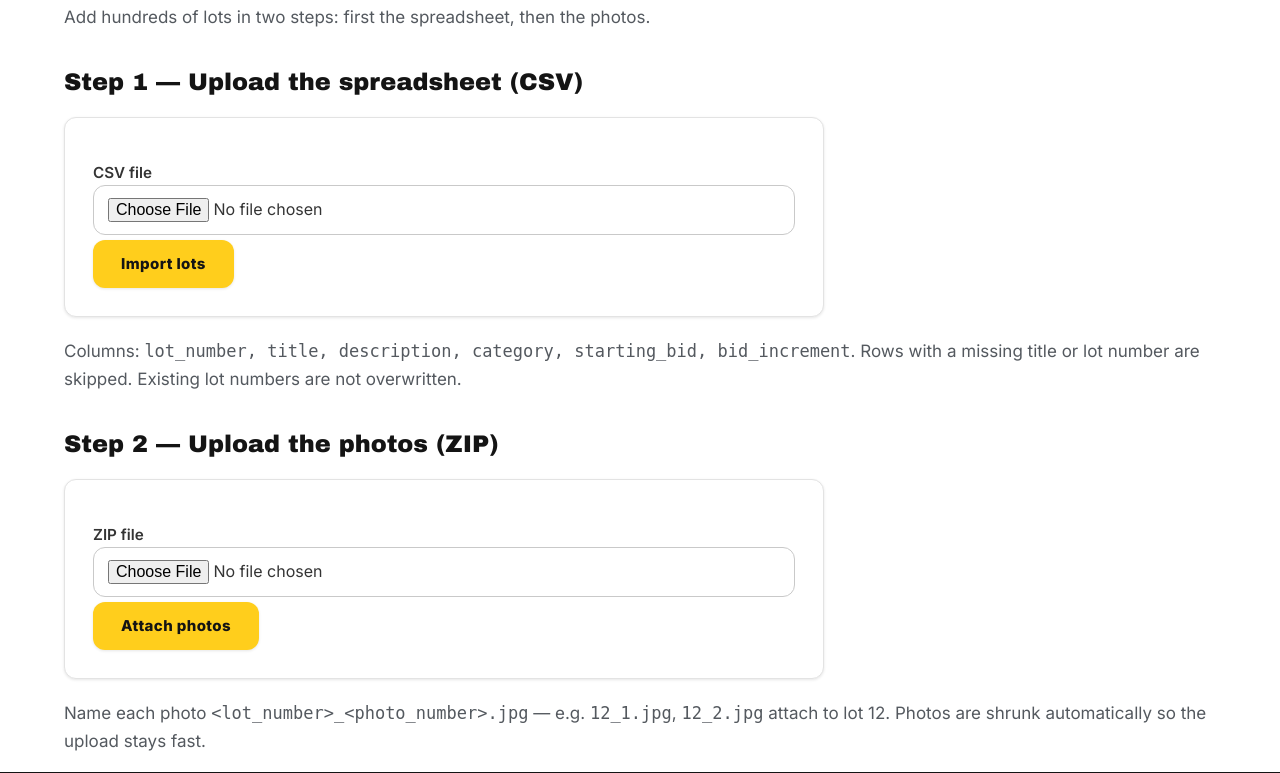
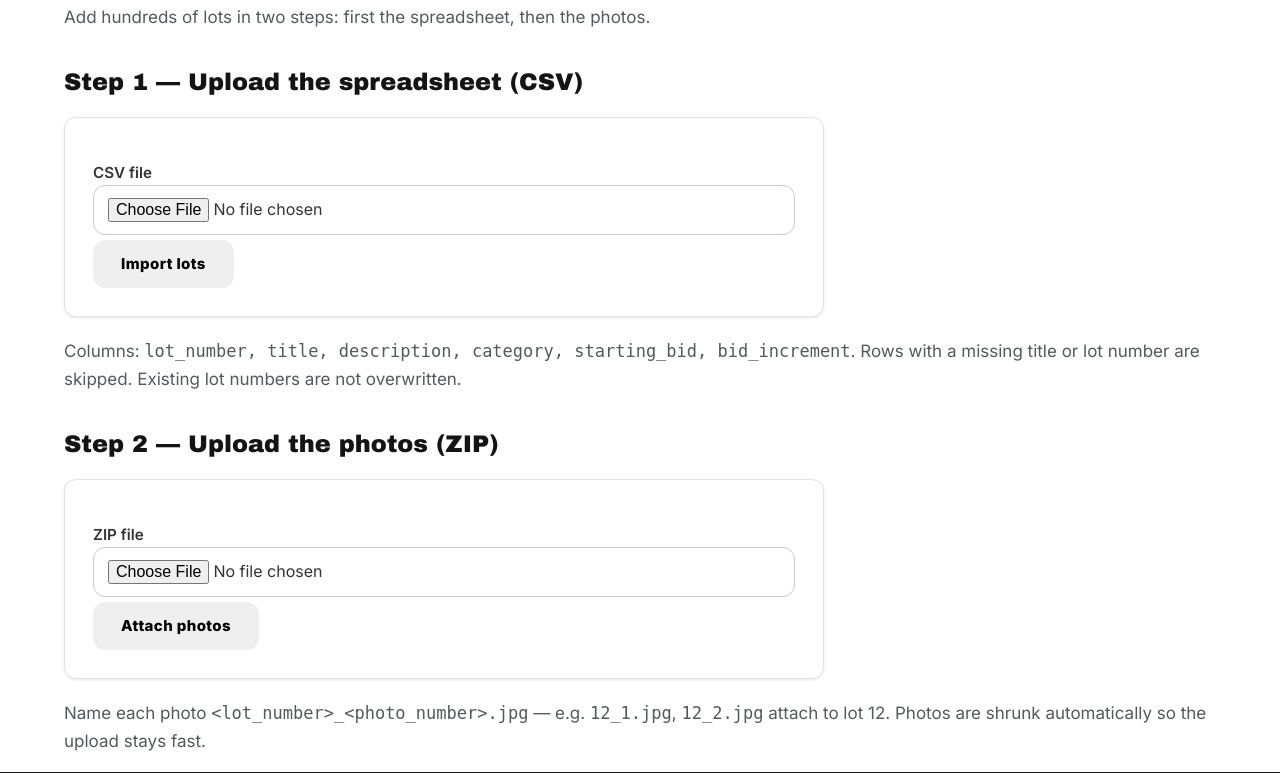
Before and after one commit to jamalkhudayar-glitch/kk-auctions, a Flask app: page /admin/auction/1/lots/import in a window 1280 px wide. Shown: the part 245-1018 px from the top of the page. Run offline with Flask 3, Linux system fonts and the light colour scheme; the visitor is signed in with stand-in values (Sample User, id 1); data comes from the database, SQL or seed files in the repository.

Commit message:
Bryan's corporate look: white/blue theme, scrap-buying content removed

```diff
--- a/templates/admin/lot_import.html
+++ b/templates/admin/lot_import.html
@@ -13,7 +13,7 @@
       <input type="file" name="csv_file" accept=".csv" required>
     </label>
   </div>
-  <button class="btn btn-gold" type="submit">Import lots</button>
+  <button class="btn btn-brand" type="submit">Import lots</button>
   <a class="btn btn-outline" href="{{ url_for('admin_sample_csv') }}">Download template</a>
 </form>
 <p class="muted">Columns: <code>lot_number, title, description, category, starting_bid, bid_increment</code>.
@@ -27,7 +27,7 @@
       <input type="file" name="zip_file" accept=".zip" required>
     </label>
   </div>
-  <button class="btn btn-gold" type="submit">Attach photos</button>
+  <button class="btn btn-brand" type="submit">Attach photos</button>
 </form>
 <p class="muted">Name each photo <code>&lt;lot_number&gt;_&lt;photo_number&gt;.jpg</code> —
 e.g. <code>12_1.jpg</code>, <code>12_2.jpg</code> attach to lot 12.
```
